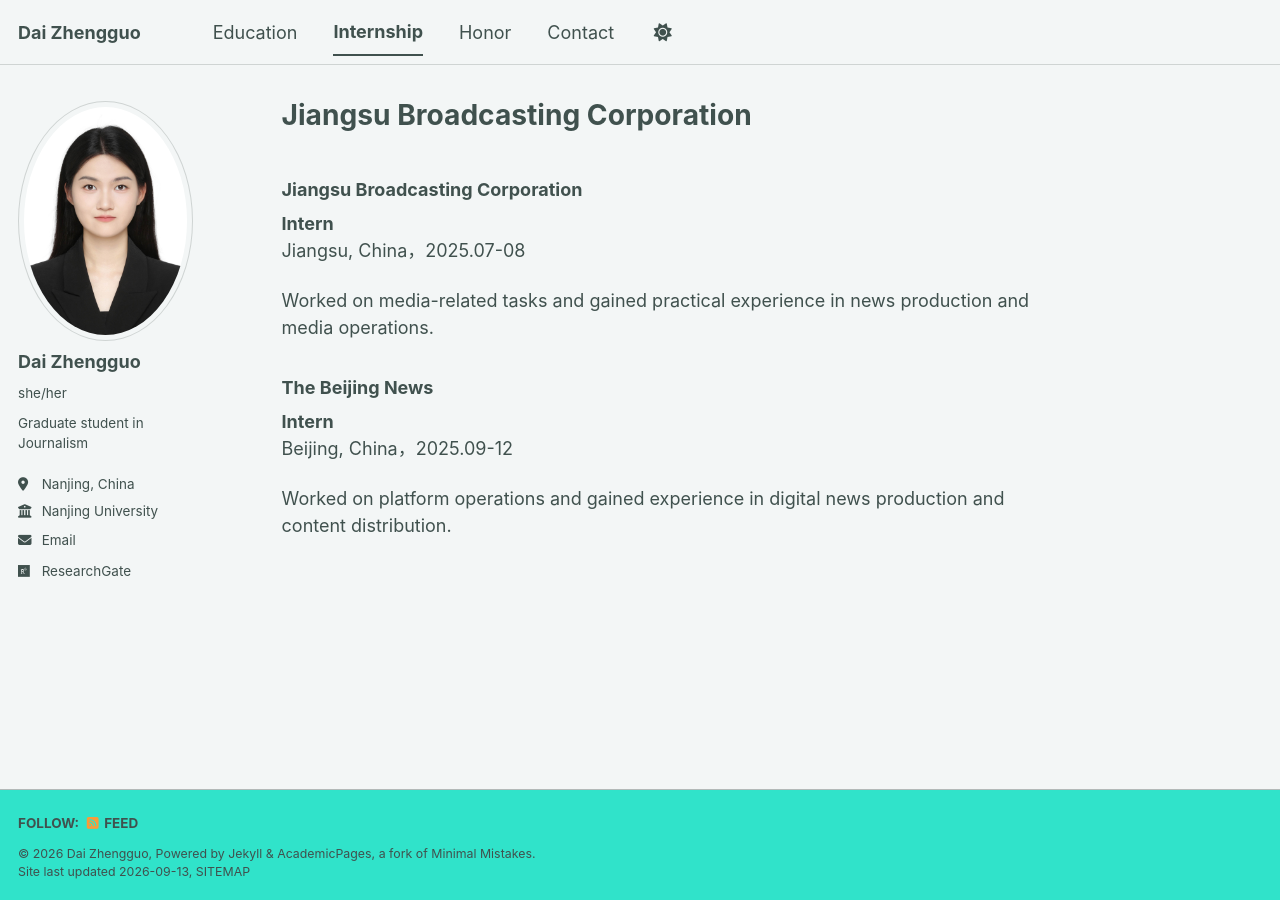
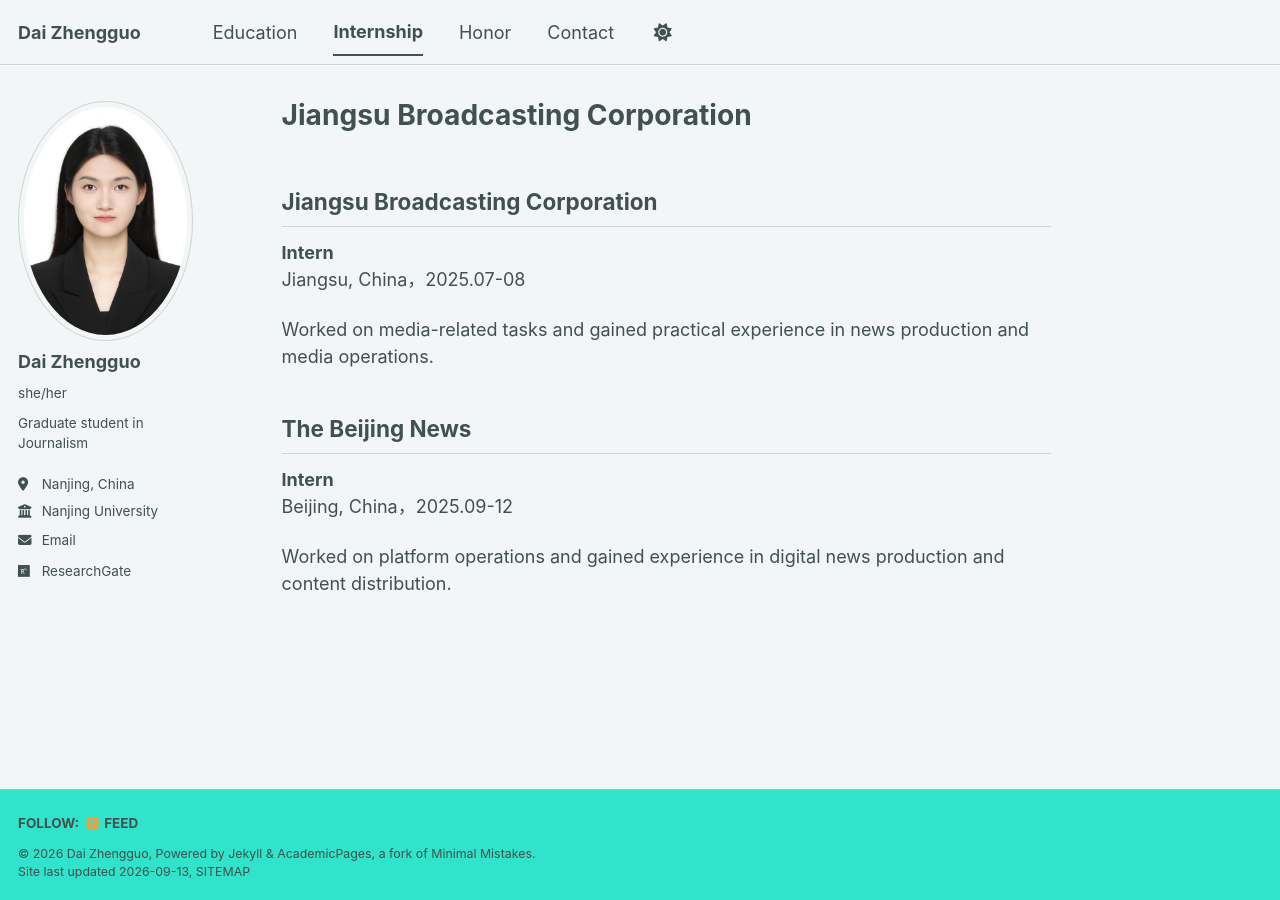
Before and after one commit to ffszsxy/ffszsxy.github.io, a Jekyll site: the page built from _pages/internship.md, in a window 1280 px wide. Built offline with Jekyll 4.4.1, drawn with Linux system fonts in a browser that asks for light colours; a style sheet for code colours, icons or effects is not loaded; our own code applies the rules of GitHub Pages for plain Markdown files.

```diff
--- a/_pages/internship.md
+++ b/_pages/internship.md
@@ -3,14 +3,14 @@ title:
 permalink: /internship/
 author_profile: true
 ---
-### Jiangsu Broadcasting Corporation
+## Jiangsu Broadcasting Corporation ##
 
 **Intern**
 Jiangsu, China，2025.07-08
 
 Worked on media-related tasks and gained practical experience in news production and media operations.
 
-### The Beijing News
+## The Beijing News ##
 
 **Intern**
 Beijing, China，2025.09-12
```
